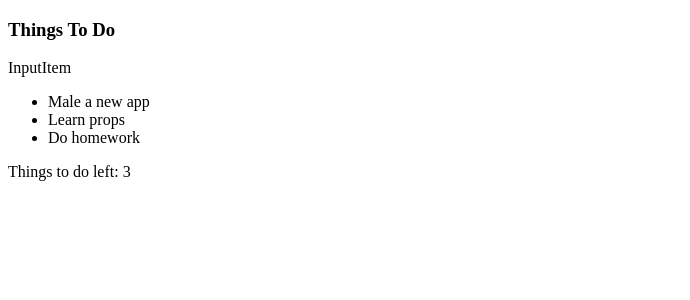
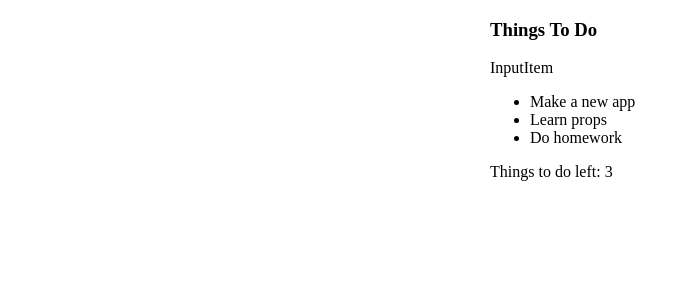
Before and after one commit to WebHeroSchool/ToDo-Final-Project, a React (Create React App) app: page / in a window 1280 px wide. Shown: the top 300 px of the page, without its empty margins (0-690 px from the left). Built offline with nearby package versions, Linux system fonts and the light colour scheme.

Commit message:
first styles

```diff
--- /dev/null
+++ b/src/components/App/App.css
@@ -0,0 +1,8 @@
+.wrap {
+  margin: auto;
+  width: 300px;
+}
+
+.wrap-title {
+  font-family: 'Times New Roman', Times, serif;
+}
--- a/src/components/App/App.js
+++ b/src/components/App/App.js
@@ -1,12 +1,13 @@
 import ItemList from '../ItemList/ItemList';
 import Footer from '../Footer/Footer';
 import InputItem from '../InputItem/InputItem';
+import './App.css'
 
 
 const App = () => {
   const items = [
     {
-      value: 'Male a new app'
+      value: 'Make a new app'
     },
     {
       value: 'Learn props'
@@ -17,8 +18,8 @@ const App = () => {
   ];
 
   return (
-    <div>
-      <h3>Things To Do</h3>
+    <div className = 'wrap'>
+      <h3 className = 'wrap-title'>Things To Do</h3>
       <InputItem />
       <ItemList items={items} />
       <Footer count ={3} />
```
